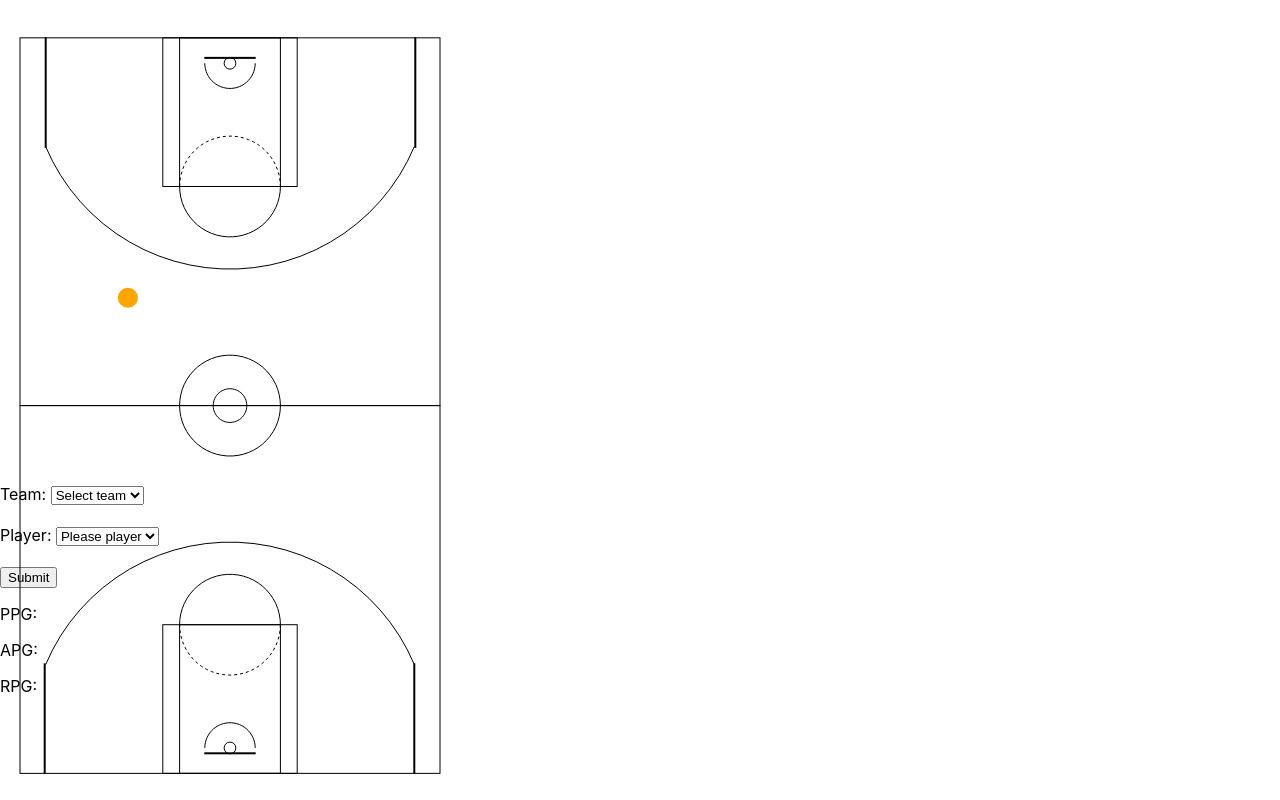
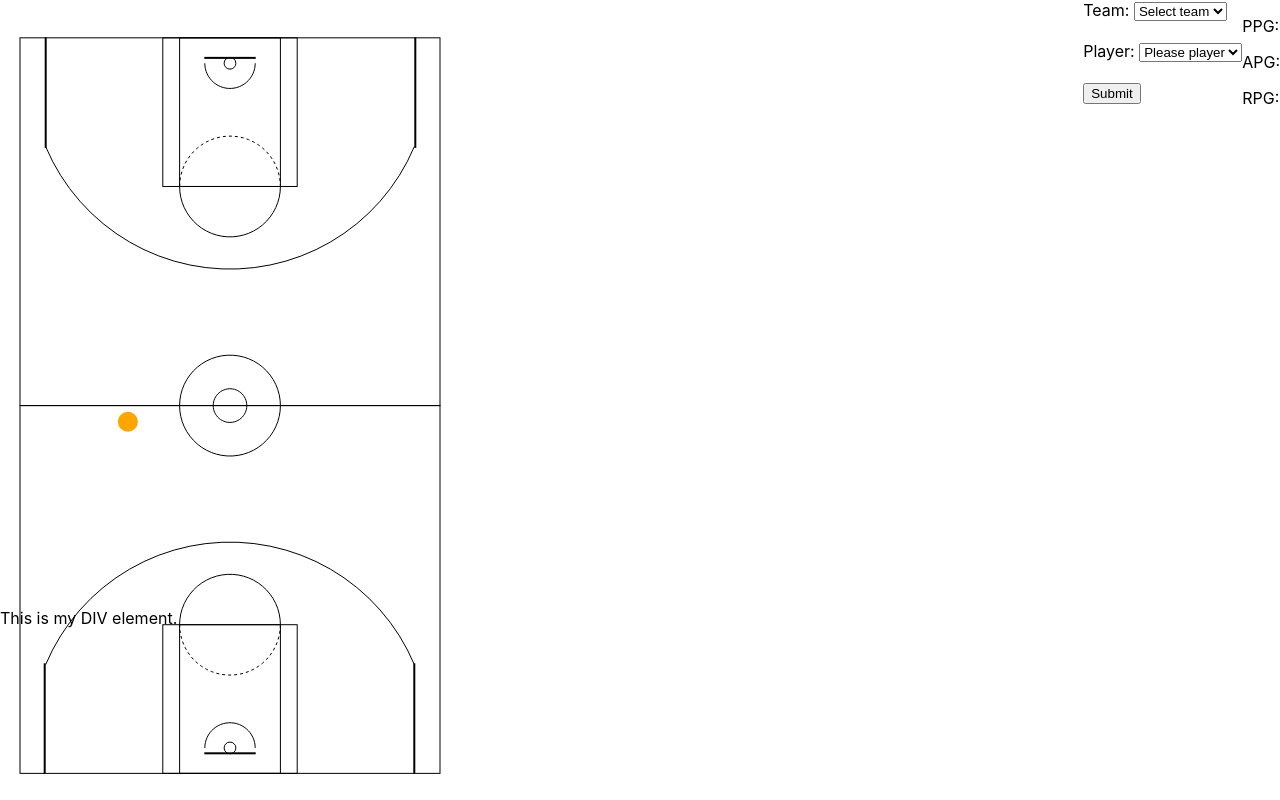
Before and after one commit to rajivshah3/nba-shot-prediction, a React (Create React App) app in the folder frontend/: page / in a window 1280 px wide. Built offline with nearby package versions, Linux system fonts and the light colour scheme; no server answers.

Commit message:
Try fixing frontend and CORS issues

```diff
--- a/frontend/public/index.html
+++ b/frontend/public/index.html
@@ -41,39 +41,39 @@
     -->
 
     <script>
-      var subjectObject = {
-        "Team": {
-          "HTML": ["Links", "Images", "Tables", "Lists"],
-          "CSS": ["Borders", "Margins", "Backgrounds", "Float"],
-          "JavaScript": ["Variables", "Operators", "Functions", "Conditions"]
-        },
-      }
-      window.onload = function() {
-        var subjectSel = document.getElementById("subject");
-        var topicSel = document.getElementById("topic");
-        var chapterSel = document.getElementById("chapter");
-        for (var x in subjectObject) {
-          subjectSel.options[subjectSel.options.length] = new Option(x, x);
-        }
-        subjectSel.onchange = function() {
-          //empty Chapters- and Topics- dropdowns
-          chapterSel.length = 1;
-          topicSel.length = 1;
-          //display correct values
-          for (var y in subjectObject[this.value]) {
-            topicSel.options[topicSel.options.length] = new Option(y, y);
-          }
-        }
-        topicSel.onchange = function() {
-          //empty Chapters dropdown
-          chapterSel.length = 1;
-          //display correct values
-          var z = subjectObject[subjectSel.value][this.value];
-          for (var i = 0; i < z.length; i++) {
-            chapterSel.options[chapterSel.options.length] = new Option(z[i], z[i]);
-          }
-        }
-      }
+      // var subjectObject = {
+      //   "Team": {
+      //     "HTML": ["Links", "Images", "Tables", "Lists"],
+      //     "CSS": ["Borders", "Margins", "Backgrounds", "Float"],
+      //     "JavaScript": ["Variables", "Operators", "Functions", "Conditions"]
+      //   },
+      // }
+      // window.onload = function() {
+      //   var subjectSel = document.getElementById("subject");
+      //   var topicSel = document.getElementById("topic");
+      //   var chapterSel = document.getElementById("chapter");
+      //   for (var x in subjectObject) {
+      //     subjectSel.options[subjectSel.options.length] = new Option(x, x);
+      //   }
+      //   subjectSel.onchange = function() {
+      //     //empty Chapters- and Topics- dropdowns
+      //     chapterSel.length = 1;
+      //     topicSel.length = 1;
+      //     //display correct values
+      //     for (var y in subjectObject[this.value]) {
+      //       topicSel.options[topicSel.options.length] = new Option(y, y);
+      //     }
+      //   }
+      //   topicSel.onchange = function() {
+      //     //empty Chapters dropdown
+      //     chapterSel.length = 1;
+      //     //display correct values
+      //     var z = subjectObject[subjectSel.value][this.value];
+      //     for (var i = 0; i < z.length; i++) {
+      //       chapterSel.options[chapterSel.options.length] = new Option(z[i], z[i]);
+      //     }
+      //   }
+      // }
 
       function showDiv() {
         var x = document.getElementById("stat_panel");
@@ -85,23 +85,11 @@
       }
       </script>
 
-    <form name="form1" id="form1" action="/action_page.php">
-      Team: <select name="subject" id="subject">
-          <option value="" selected="selected">Select team</option>
-        </select>
-        <br><br>
-      Player: <select name="topic" id="topic">
-          <option value="" selected="selected">Please player</option>
-        </select>
-        <br><br>
-        <input type="submit" onclick = "showDiv()" value="Submit">
-    </form>
 
-    <div id=""stat_panel>
-      <p>PPG: </p>
-      <p>APG: </p>
-      <p>RPG: </p>
-    </div>
+
+      <div id="stat_panel">
+        This is my DIV element.
+      </div>
 
   </body>
 </html>
--- a/frontend/src/App.css
+++ b/frontend/src/App.css
@@ -36,3 +36,9 @@
     transform: rotate(360deg);
   }
 }
+
+#menu {
+  display: flex;
+  justify-content: right;
+  margin-top: 0;
+}
--- a/frontend/src/App.js
+++ b/frontend/src/App.js
@@ -2,7 +2,18 @@ import logo from './logo.svg';
 import Court from './Court';
 import './App.css';
 
+async function getTeams() {
+  const teams = await fetch("https://pj23k7u4lg.execute-api.us-east-1.amazonaws.com/prod/teams")
+  return await teams.json()
+}
+
 function App() {
+  let teamList = []
+  getTeams().then((teams) => {
+    for (const team of teams) {
+      teamList.push(<option value={team}>{team}</option>)
+    }
+  })
   return (
     // <div className="App">
     //   <header className="App-header">
@@ -20,7 +31,31 @@ function App() {
     //     </a>
     //   </header>
     // </div>
-    <Court/>
+    <div>
+      <div id="menu">
+        <form name="form1" id="form1" action="/action_page.php">
+          Team: <select name="subject" id="subject">
+            <option value="" selected="selected">Select team</option>
+            {teamList}
+          </select>
+          <br />
+          <br />
+          Player: <select name="topic" id="topic">
+            <option value="" selected="selected">Please player</option>
+          </select>
+          <br />
+          <br />
+          <input type="submit" onclick="showDiv()" value="Submit" />
+        </form>
+
+        <div id="" stat_panel>
+          <p>PPG: </p>
+          <p>APG: </p>
+          <p>RPG: </p>
+        </div>
+      </div>
+      <Court />
+    </div>
   );
 }
 
```
Also changed, not shown: frontend/src/Court.js (line endings or trailing spaces), 2 other files (tests, documents, lock files or other folders).
